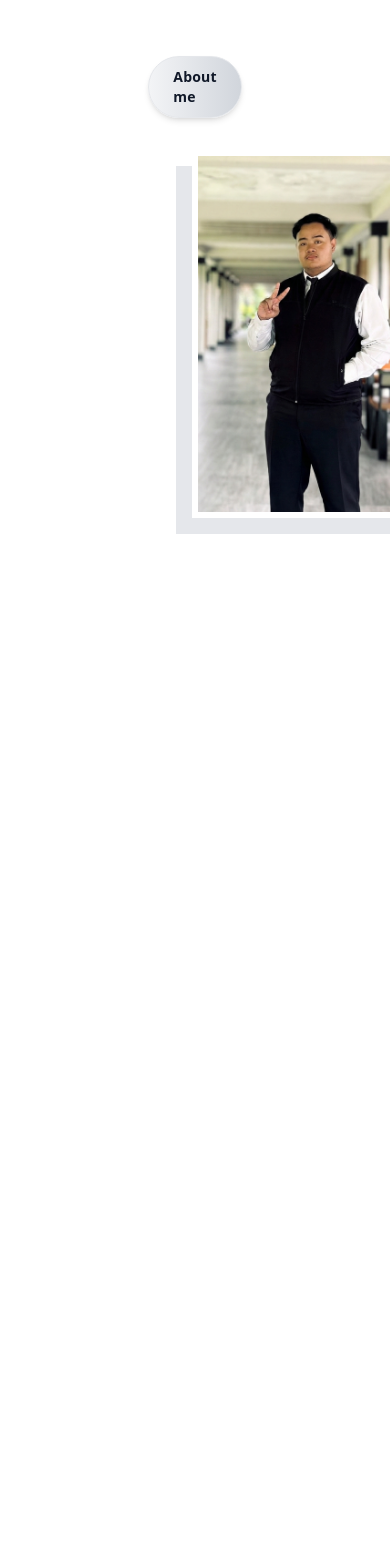
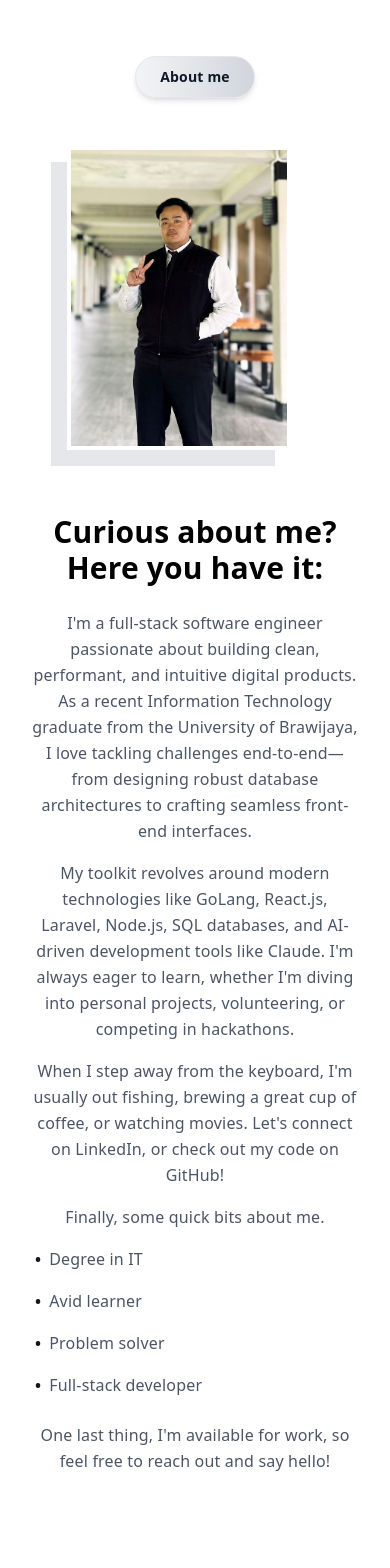
Before and after one commit to Saident/MyPortfolio, a React (Vite) app: page / in a window 390 px wide. Shown: the part 1520-3088 px from the top of the page. Built offline with nearby package versions, Linux system fonts and the light colour scheme.

Commit message:
added mobile screen for about

```diff
--- a/src/components/About.jsx
+++ b/src/components/About.jsx
@@ -3,8 +3,11 @@ import ScrollReveal from './ScrollReveal';
 
 const About = () => {
   return (
-    <div id="about" className="bg-white px-48 py-16 pt-8 overflow-hidden">
-            <ScrollReveal direction="left" delay={0.1} width="100%">
+    // 1. RESPONSIVE PADDING: px-8 on mobile, px-48 on desktop
+    <div id="about" className="bg-white px-8 lg:px-48 py-16 pt-8 overflow-hidden max-w-screen-2xl mx-auto">
+
+      {/* Badge -> Slides Down since it's in the middle */}
+      <ScrollReveal direction="down" delay={0.1} width="100%">
         <div className="flex justify-center mb-8">
           <span className="bg-gradient-to-r from-gray-100 to-gray-300 border border-gray-200 text-gray-900 px-6 py-2.5 rounded-full text-sm font-semibold shadow-md">
             About me
@@ -12,18 +15,25 @@ const About = () => {
         </div>
       </ScrollReveal>
 
-      <div className="flex gap-16">
-        <ScrollReveal direction="left" delay={0.2} className="flex-shrink-0 pr-12">
-          <div className="relative w-72 h-96">
-            <div className="absolute bottom-0 -left-4 w-64 h-92 bg-gray-200"></div>
-            <div className="absolute top-0 left-0 w-64 h-92 bg-gray-300">
-              <img src={profileImage} alt="Profile" className="w-full h-full object-cover border-6 border-white" />
+      {/* 2. RESPONSIVE LAYOUT: Stacks vertically (flex-col) on mobile, side-by-side (flex-row) on desktop */}
+      <div className="flex flex-col lg:flex-row gap-12 lg:gap-16 items-center lg:items-start">
+
+        {/* Left - Image: Removed pr-12 on mobile so it centers nicely */}
+        <ScrollReveal direction="left" delay={0.2} className="flex-shrink-0 lg:pr-12 mt-4 lg:mt-0">
+          {/* Scaled down the image slightly for mobile screens */}
+          <div className="relative w-64 h-80 lg:w-72 lg:h-96">
+            <div className="absolute bottom-0 -left-4 w-56 h-76 lg:w-64 lg:h-92 bg-gray-200"></div>
+            <div className="absolute top-0 left-0 w-56 h-76 lg:w-64 lg:h-92 bg-gray-300">
+              <img src={profileImage} alt="Profile" className="w-full h-full object-cover border-4 lg:border-6 border-white" />
             </div>
           </div>
         </ScrollReveal>
 
-        <ScrollReveal direction="right" delay={0.4} width="100%" className="flex-1">
-          <div className="text-4xl font-bold text-black">
+        {/* Right - Text Content: Centers text on mobile, left-aligns on desktop */}
+        <ScrollReveal direction="right" delay={0.4} width="100%" className="flex-1 text-center lg:text-left">
+
+          {/* Responsive Font Size */}
+          <div className="text-3xl lg:text-4xl font-bold text-black">
             Curious about me? Here you have it:
           </div>
 
@@ -43,11 +53,12 @@ const About = () => {
               Let's connect on LinkedIn, or check out my code on GitHub!
             </p>
 
-            <p className="pt-4">
+            <p className="pt-4 pb-4">
               Finally, some quick bits about me.
             </p>
 
-            <div className="grid grid-cols-2 gap-4">
+            {/* Quick Facts Grid: Forces text left so bullet points line up neatly, centers the block on mobile */}
+            <div className="grid grid-cols-1 sm:grid-cols-2 gap-4 text-left max-w-xs mx-auto lg:mx-0">
               <div className="flex items-start gap-2">
                 <span className="text-gray-900 font-semibold">•</span>
                 <span>Degree in IT</span>
@@ -66,7 +77,7 @@ const About = () => {
               </div>
             </div>
 
-            <p className="pt-4">
+            <p className="pt-6 lg:pt-4">
               One last thing, I'm available for work, so feel free to reach out and say hello!
             </p>
           </div>
```
